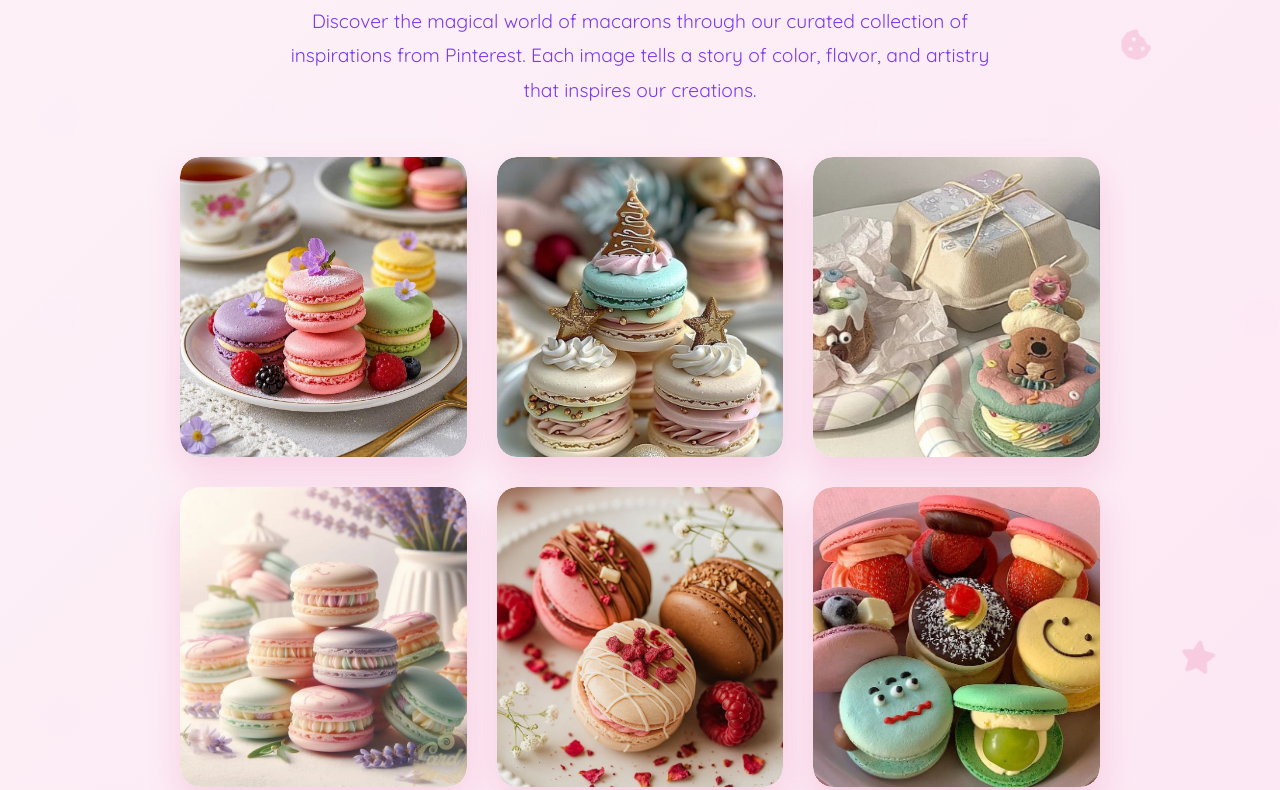
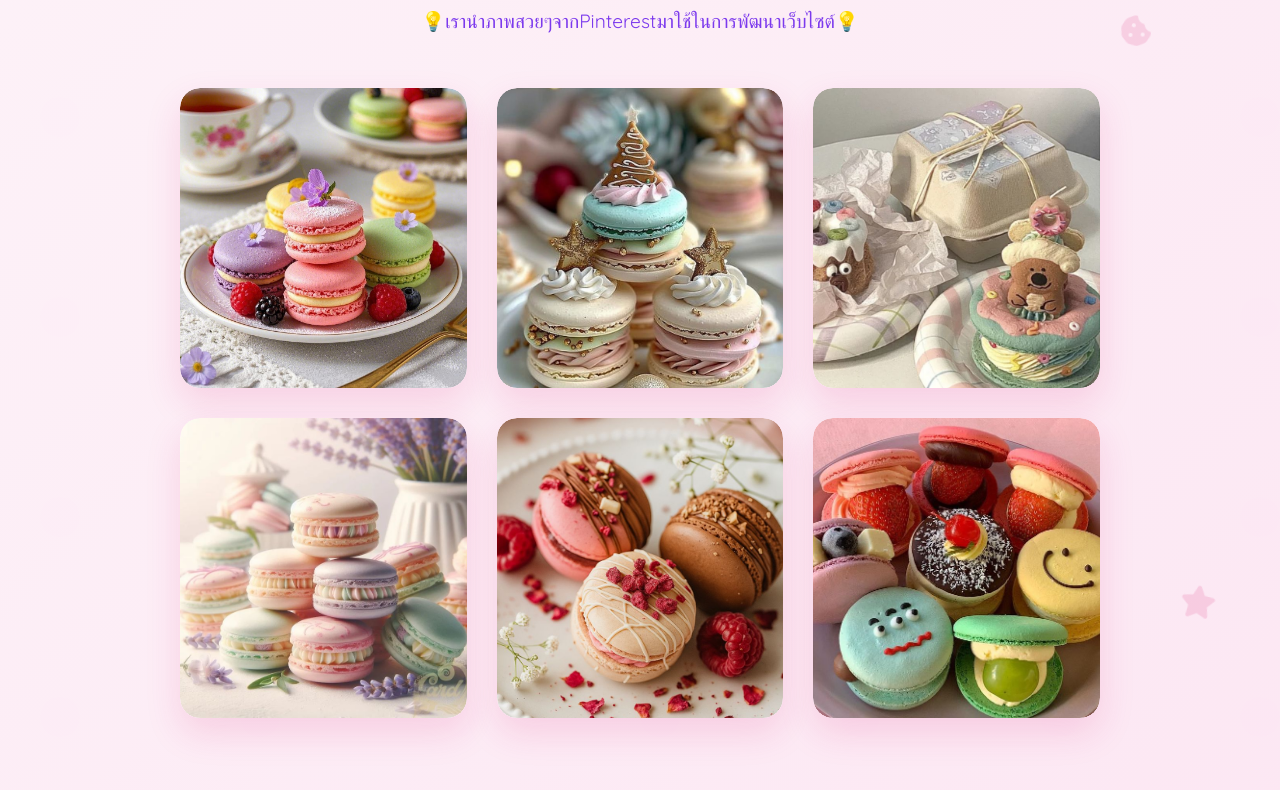
Before and after one commit to phonsap-kl/mamacarons, a plain HTML site: page Support.html in a window 1280 px wide. Shown: the part 325-1115 px from the top of the page. Drawn offline with Linux system fonts and the light colour scheme.

Commit message:
Update Support.html

```diff
--- a/Support.html
+++ b/Support.html
@@ -249,7 +249,7 @@
                 <div class="col-lg-10">
                     <div class="section-title text-center">
                         <h2>Our Pinterest Inspiration</h2>
-                        <p>Discover the magical world of macarons through our curated collection of inspirations from Pinterest. Each image tells a story of color, flavor, and artistry that inspires our creations.</p>
+                        <p>💡เรานำภาพสวยๆจากPinterestมาใช้ในการพัฒนาเว็บไซต์💡</p>
                     </div>
 
                     <div class="row pinterest-cards">
```
